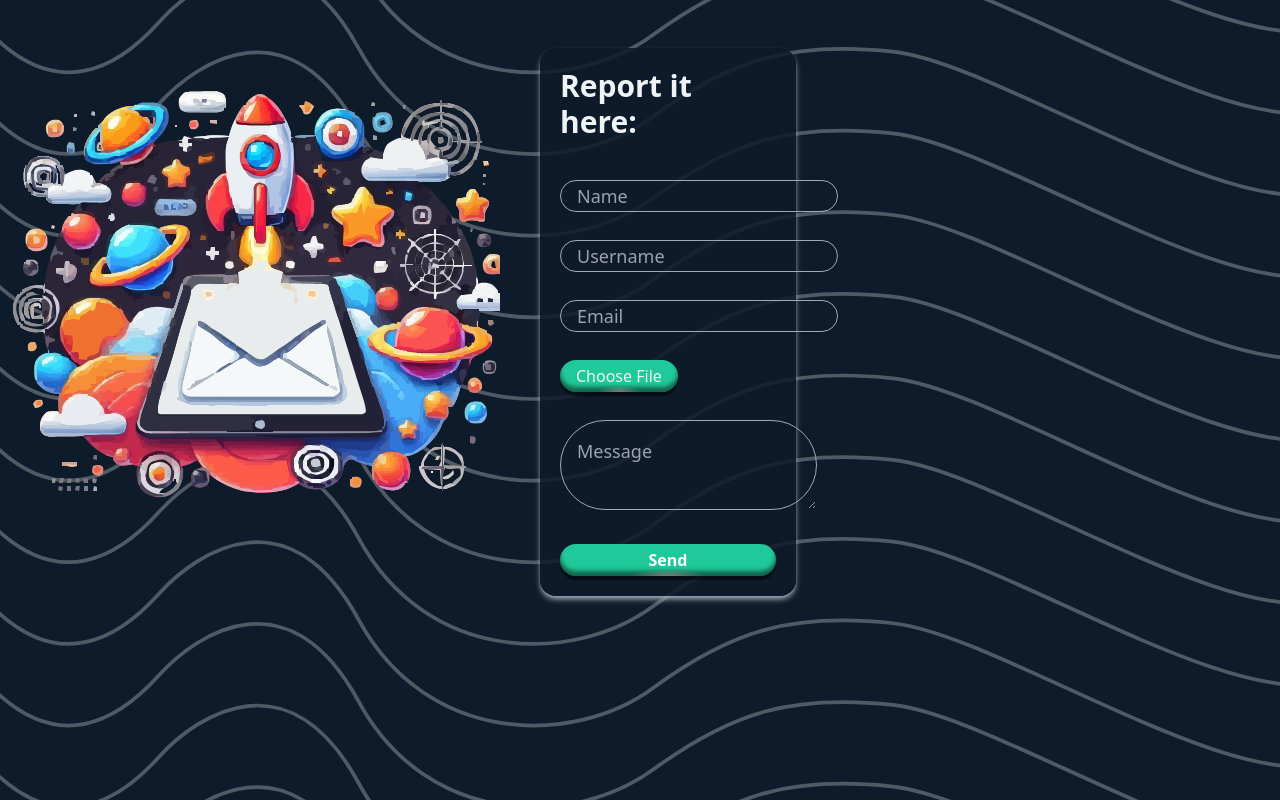
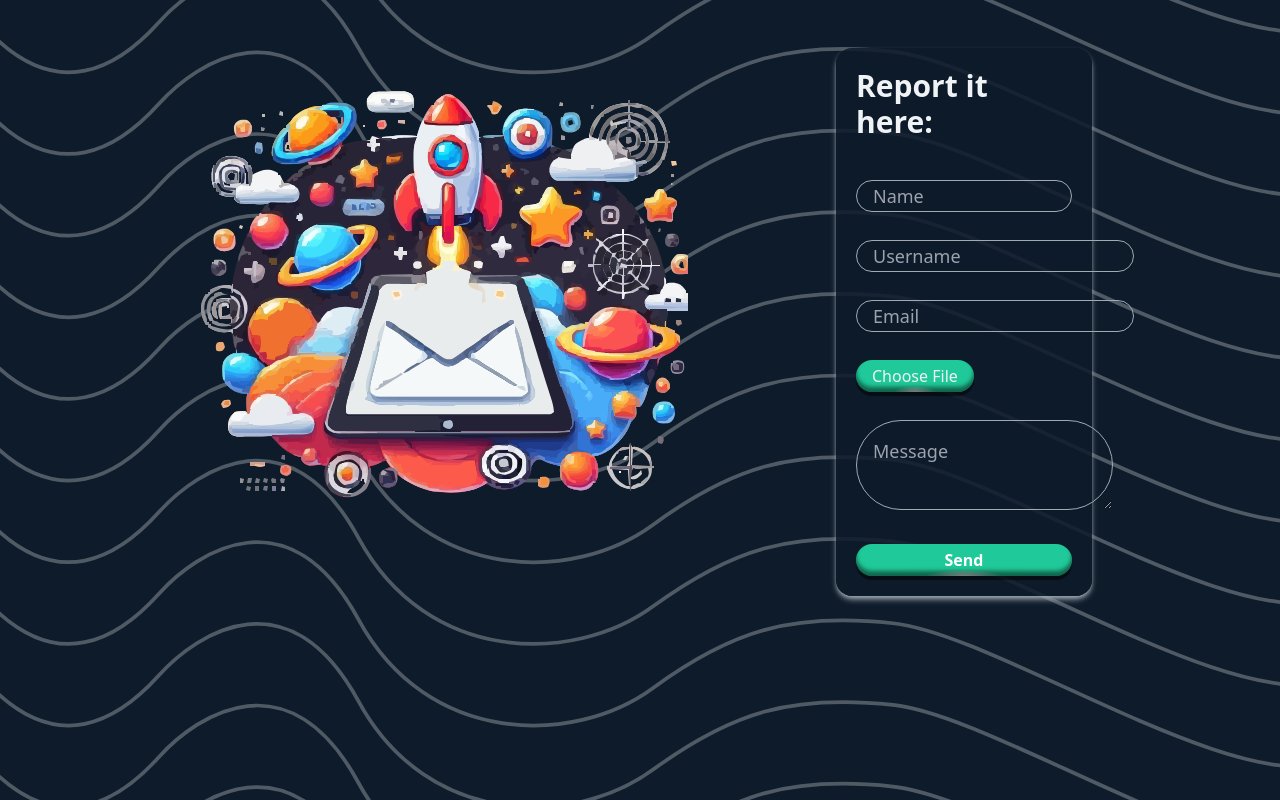
Before and after one commit to NduNdu21/stake.city-ndudev, a React (Create React App) app: page /bug-report in a window 1280 px wide. Built offline with nearby package versions, Linux system fonts and the light colour scheme; no server answers; a web font is replaced by a local one.

Commit message:
changed justify from stretch to evenly and removed the gap

```diff
--- a/src/components/Layout.jsx
+++ b/src/components/Layout.jsx
@@ -6,6 +6,7 @@ import rocket from "../imgs/rocket.svg"
 import styles from "./Dashboard.module.css"
 import logo from "../logo7.svg"
 import graphic from "../imgs/report graphic.svg"
+
 
 
 export default function Layout() {
@@ -19,7 +20,7 @@ export default function Layout() {
         <div className="bg-wavy-pattern bg-cover bg-[#0D1B2A] bg-no-repeat min-h-screen py-12">
             {/* <h1 className="text-[#F0F3F5] text-4xl font-bold leading-10 absolute top-11 left-11">Found an issue?</h1> */}
 
-            <div className="flex flex-row justify-stretch gap-10">
+            <div className="flex flex-row justify-evenly px-10">
                 <div>
                     {/* <img src={moon} alt="moon" className={`w-52 h-auto ${styles.float}`} />
                     <img src={rocket} alt="rocket" className={`w-52 h-auto ${styles.float}`} />
@@ -28,7 +29,7 @@ export default function Layout() {
                 </div>
                 <form action="POST" className=" bg-[#0D1B2A]/85 p-5 w-64 rounded-2xl shadow-md shadow-[#A0AAB2]">
                     <h2 className="text-[#F0F3F5] text-3xl font-semibold mb-10">Report it here:</h2>
-                    <input type="text" className="h-8 text-[#F0F3F5] placeholder-gray-400  shadow-sm bg-transparent text-lg font-normal rounded-full border border-[#A0AAB2] focus:outline-none pl-4 mb-7" placeholder="Name" />
+                    <input type="text" className="h-8 w-full text-[#F0F3F5] placeholder-gray-400  shadow-sm bg-transparent text-lg font-normal rounded-full border border-[#A0AAB2] focus:outline-none pl-4 mb-7" placeholder="Name" />
                     <input type="text" className="h-8 text-[#F0F3F5] placeholder-gray-400 shadow-sm bg-transparent text-lg font-normal rounded-full border border-[#A0AAB2] focus:outline-none pl-4 mb-7" placeholder="Username" />
                     <input type="text" className="h-8 text-[#F0F3F5] placeholder-gray-400 shadow-sm bg-transparent text-lg font-normal rounded-full border border-[#A0AAB2] focus:outline-none pl-4 mb-7" placeholder="Email" />
                     <div className="relative inline-block mb-7">
```
